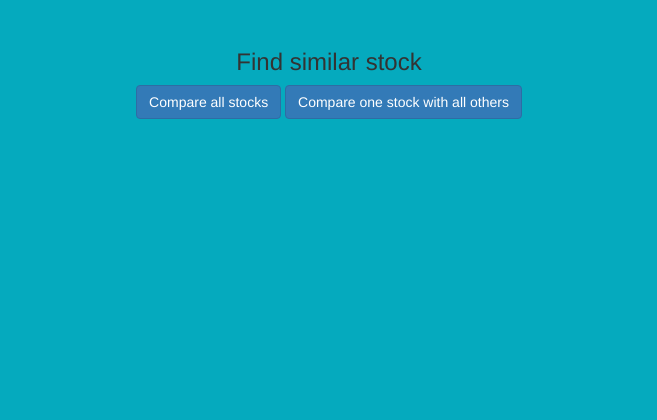
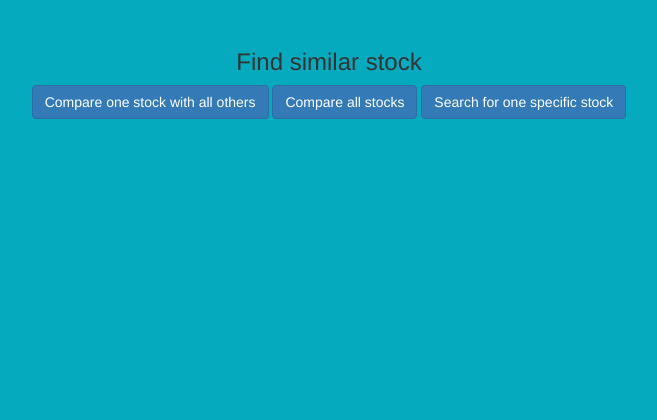
Before and after one commit to devin-petersohn/StockStalk, a PHP site: page /search.php in a window 1280 px wide. Shown: the part 266-686 px from the top of the page, without its empty margins (311-968 px from the left). Run offline with PHP 8.4, Linux system fonts and the light colour scheme; some libraries are stand-ins or nearby versions.

Commit message:
add search for one specific stock on search page

```diff
--- a/search.php
+++ b/search.php
@@ -32,10 +32,17 @@
         function showDiv1() {
             document.getElementById('oneToAll').style.display = "block";
             document.getElementById('allToAll').style.display = "none";
+            document.getElementById('specific').style.display = "none";
         }
         function showDiv2() {
             document.getElementById('allToAll').style.display = "block";
             document.getElementById('oneToAll').style.display = "none";
+            document.getElementById('specific').style.display = "none";
+        }
+        function showDiv3() {
+            document.getElementById('allToAll').style.display = "none";
+            document.getElementById('oneToAll').style.display = "none";
+            document.getElementById('specific').style.display = "block";
         }
 
         $(function() {
@@ -96,9 +103,10 @@
         <div class="row" >
             <div class="col-md-12" style="text-align:center">
                 <h3>Find similar stock</h3>
-                <button class="btn btn-primary" onclick="showDiv1()">Compare all stocks</button>
+                <button class="btn btn-primary" onclick="showDiv1()">Compare one stock with all others</button>
 
-                <button class="btn btn-primary" onclick="showDiv2()">Compare one stock with all others</button>
+                <button class="btn btn-primary" onclick="showDiv2()">Compare all stocks</button>
+                <button class="btn btn-primary" onclick="showDiv3()">Search for one specific stock</button>
             </div>
         </div>
         <br><br>
@@ -148,10 +156,10 @@
             </div>
 
         </div>
-    </div>
 
 
-    <div class="row" id="allToAll"  style="display:none;">
+        <!-- all to all section -->
+        <div class="row" id="allToAll"  style="display:none;">
 
 
             <!-- select sector-->
@@ -185,6 +193,26 @@
             </div>
 
         </div>
+
+
+        <!-- one specific stock -->
+        <div class="row" id="specific"  style="display:none;">
+
+            <!-- Search box -->
+            <div id="custom-search-input">
+                <form action="load.php" method="POST" id="search">
+                    <div class="input-group col-sm-6 col-sm-offset-3">
+                        <input type="text" class="search-query form-control" name="searchbox" placeholder="Search"></input>
+                        <span class="input-group-btn">
+                            <button style="height:34px;" class="btn btn-primary" type="submit">
+                                <span class="glyphicon glyphicon-search"></span>
+                            </button>
+                        </span>
+                    </div>
+                </form>
+            </div>
+
+        </div>
     </div>
 
 
```
Also changed, not shown: chart.php (+13 -4 lines).
